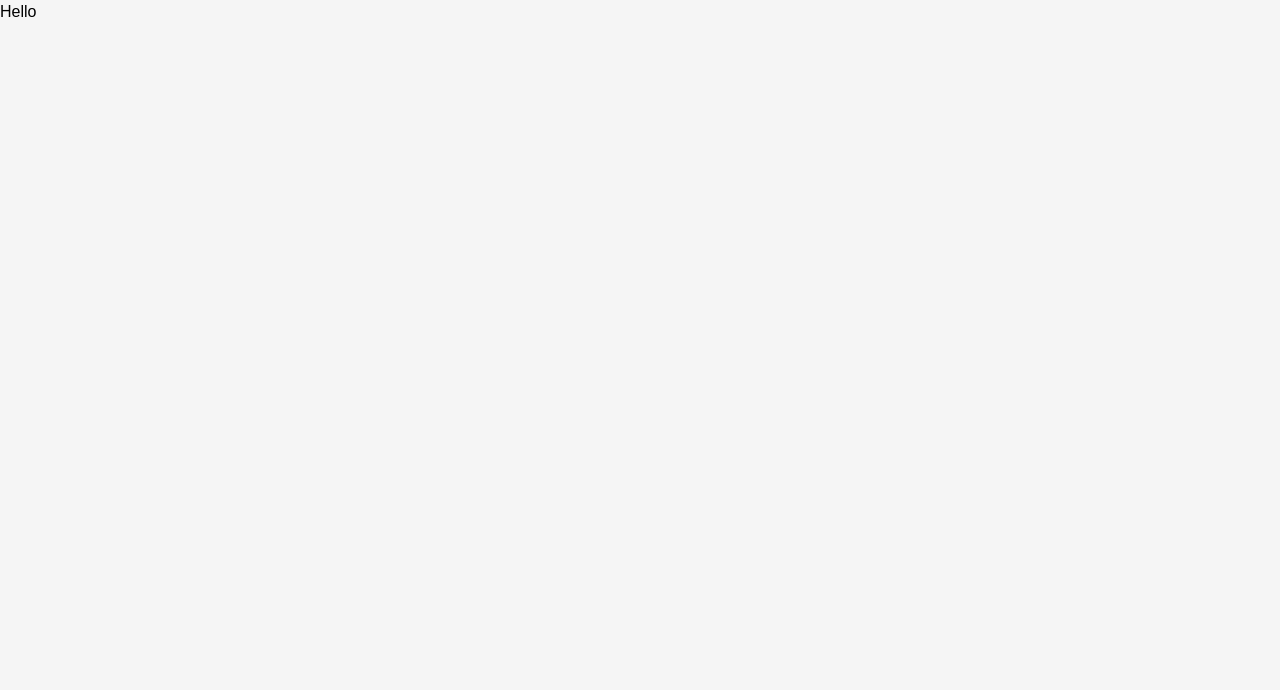
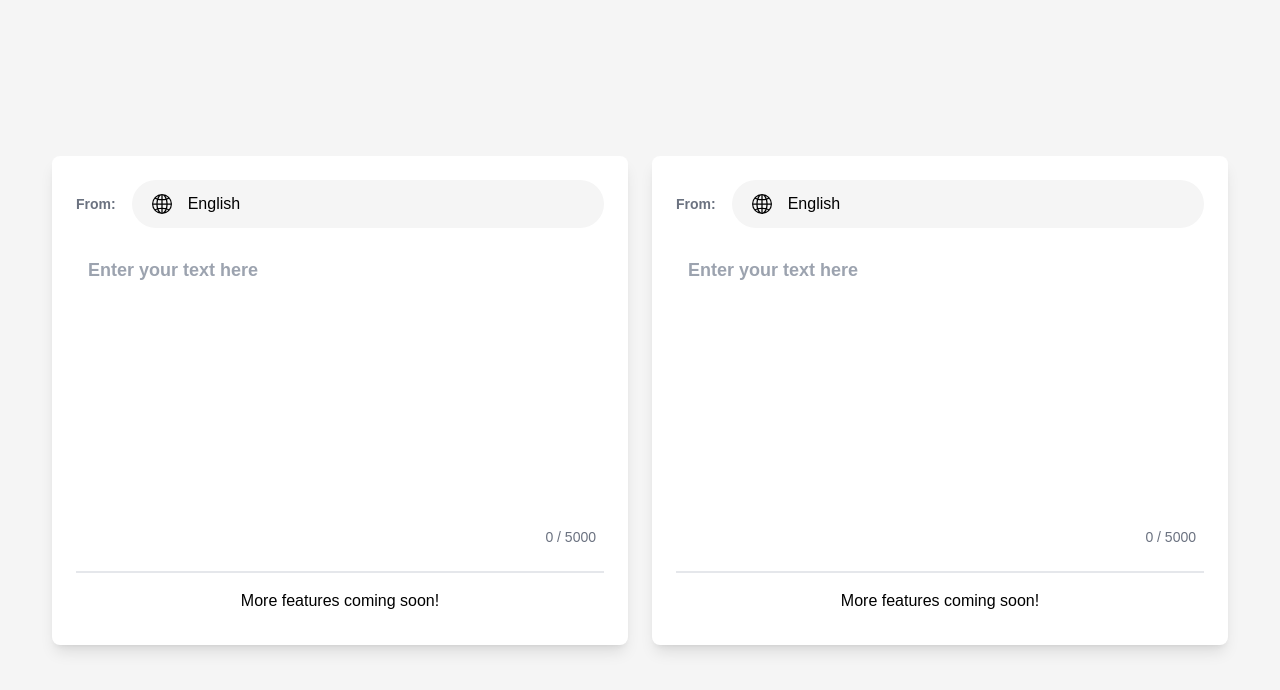
Before and after one commit to Zapony/frenchizer, a Next.js app: page / in a window 1280 px wide. Shown: the top 690 px of the page. Built offline with nearby package versions, Linux system fonts and the light colour scheme.

Commit message:
feat: ui translateview

```diff
--- a/src/app/globals.css
+++ b/src/app/globals.css
@@ -5,6 +5,7 @@
 :root {
   --background: #F5F5F5;
   --foreground: #171717;
+  --white: #ffffff;
 }
 
 @media (prefers-color-scheme: dark) {
--- a/src/app/page.tsx
+++ b/src/app/page.tsx
@@ -1,8 +1,10 @@
+import { TranslateView } from "@/components";
 
 export default function Home() {
   return (
-    <div>
-      Hello
+    <div className="h-screen flex items-center justify-center gap-6">
+      <TranslateView />
+      <TranslateView />
     </div>
   );
 }
--- a/src/components/translate-view/TranslateView.tsx
+++ b/src/components/translate-view/TranslateView.tsx
@@ -1,9 +1,45 @@
-import React from 'react'
+"use client";
+
+import React, { useState } from 'react'
+import { BsGlobe2 } from "react-icons/bs";
 
 const TranslateView = () => {
-  return (
-    <div>TranslateView</div>
-  )
+    const [isDropdownOpen, setDropdownOpen] = useState(false);
+    const [selectedOption, setSelectedOption] = useState('English');
+    const [charCount, setCharCount] = useState(0);
+    return (
+        <div className="flex items-center justify-center rounded-full bg-white">
+            <div className="w-full max-w-xl p-6 bg-white rounded-lg shadow-lg">
+                <div className="flex items-center gap-4 mb-4">
+                    <span className="text-sm font-semibold text-gray-500">From:</span>
+                    <div className="relative w-full">
+                        <div
+                            className="flex items-center justify-between w-full py-3 px-5 bg-background rounded-full cursor-pointer"
+                        >
+                            <BsGlobe2 className="w-5 h-5" />
+                            <span className="ml-2 flex-1 px-2 text-black">{selectedOption}</span>
+                        </div>
+                    </div>
+                </div>
+
+                <div className="relative mb-4">
+                    <textarea
+                        onChange={(e) => setCharCount(e.target.value.length)}
+                        maxLength={5000}
+                        placeholder="Enter your text here"
+                        className="w-full p-3 bg-transparent border-none outline-none text-lg text-gray-700 font-bold resize-none"
+                        rows={10}
+                        cols={50}
+                    />
+                    <div className="absolute bottom-0 right-0 p-2 text-sm text-gray-500">{charCount} / 5000</div>
+                </div>
+
+                <div className="flex flex-col items-center pt-4 border-t-2 border-gray-200">
+                    <p className="mb-2">More features coming soon!</p>
+                </div>
+            </div>
+        </div>
+    )
 }
 
 export default TranslateView
--- a/tailwind.config.ts
+++ b/tailwind.config.ts
@@ -11,6 +11,7 @@ const config: Config = {
       colors: {
         background: "var(--background)",
         foreground: "var(--foreground)",
+        white: "var(--white)",
       },
     },
   },
```
Also changed, not shown: package.json (+5 -4 lines), 1 other file (tests, documents, lock files or other folders).
